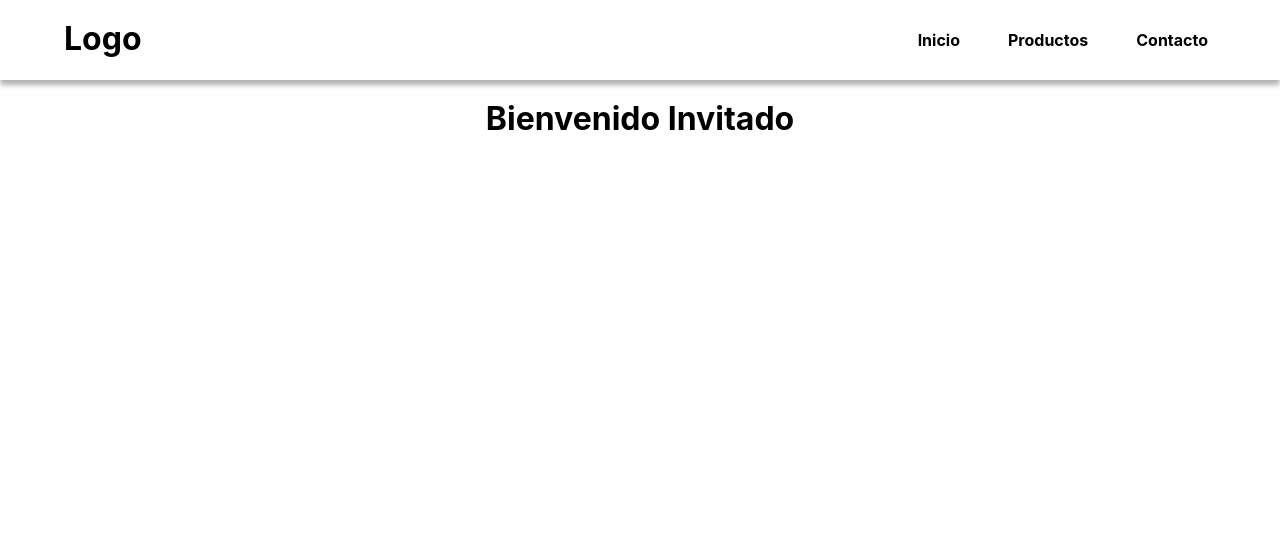
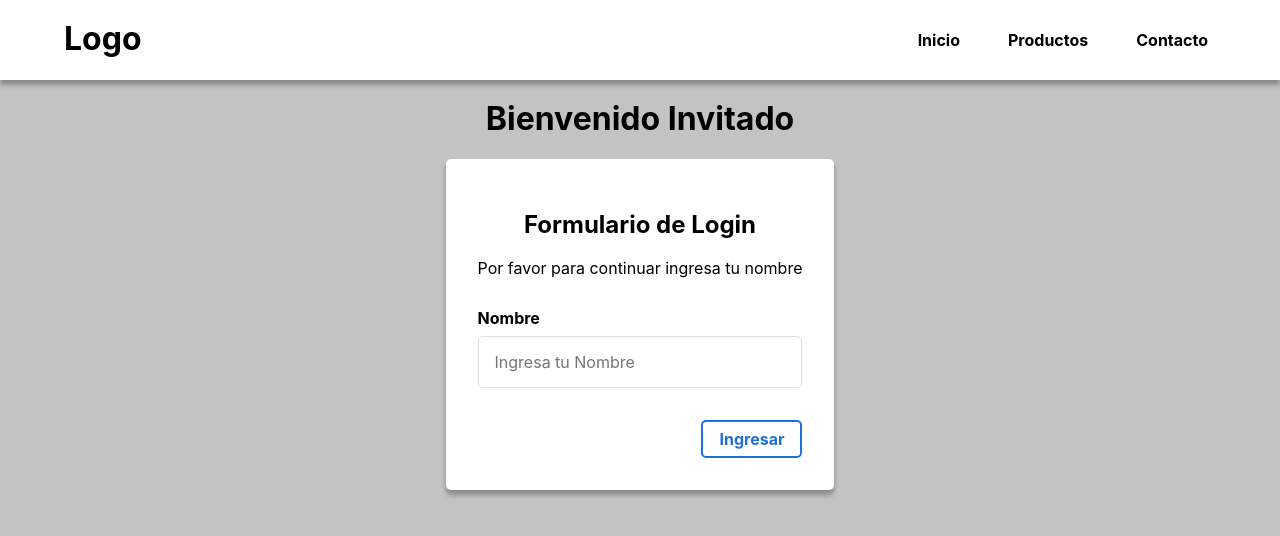
Before and after one commit to ignacioDorigo/context, a React (Create React App) app: page / in a window 1280 px wide. Shown: the top 536 px of the page. Built offline with nearby package versions, Linux system fonts and the light colour scheme.

Commit message:
HomeGuest

```diff
--- a/src/App.css
+++ b/src/App.css
@@ -400,3 +400,7 @@ html {
 a{
   text-decoration: none;
 }
+
+body{
+  background-color: #c3c3c3;
+}
--- /dev/null
+++ b/src/components/HomeGuest/HomeGuest.css
@@ -0,0 +1,4 @@
+.main__guest {
+    display: flex;
+    flex-direction: column;
+}
--- a/src/components/HomeGuest/HomeGuest.js
+++ b/src/components/HomeGuest/HomeGuest.js
@@ -2,6 +2,8 @@ import React, { useContext } from "react";
 import { UsuarioContext } from "../../context/UsuarioContext";
 import NavGuest from "../NavGuest/NavGuest";
 import styled from "styled-components";
+import LoginForm from "../LoginForm/LoginForm";
+import "./HomeGuest.css";
 
 const Titulo = styled.h1`
   text-align: center;
@@ -13,7 +15,11 @@ export default function HomeGuest() {
   return (
     <div>
       <NavGuest></NavGuest>
-      <Titulo>Bienvenido Invitado</Titulo>
+      <main className="main__guest">
+        <Titulo>Bienvenido Invitado</Titulo>
+
+        <LoginForm></LoginForm>
+      </main>
     </div>
   );
 }
--- /dev/null
+++ b/src/components/LoginForm/LoginForm.css
@@ -0,0 +1,61 @@
+.login-form {
+    box-shadow: 0px 5px 5px rgba(0, 0, 0, 0.3);
+    margin: 0 auto;
+    padding: 2rem;
+    border-radius: 5px;
+    background-color: #FFF;
+}
+
+.login-form h2 {
+    text-align: center;
+}
+
+.login-form p {
+    margin-bottom: 2rem;
+}
+
+.form__campo {
+    display: flex;
+    flex-direction: column;
+    gap: 0.5rem;
+}
+
+.form__label {
+    font-weight: bold;
+}
+
+.form__input {
+    padding: 1rem 1rem;
+    border: 1px solid #E1E1E1;
+    border-radius: 5px;
+}
+
+.form__button {
+    font-weight: bold;
+    padding: 0.5rem 1rem;
+    cursor: pointer;
+    border: 2px solid #216fdc;
+    border-radius: 5px;
+    color: #216fdc;
+    background-color: #FFF;
+    transition: all .3s ease-in-out;
+    margin-top: 2rem;
+    width: 100%;
+}
+
+@media (min-width: 768px) {
+    .form__button {
+        display: flex;
+        width: auto;
+        justify-self: end;
+    }
+}
+
+.form__button:hover {
+    box-shadow: 0px 5px 5px rgba(0, 0, 0, 0.3);
+    color: #FFF;
+    background-color: #216fdc;
+}
+.form__error{
+    color: red;
+}
--- /dev/null
+++ b/src/components/LoginForm/LoginForm.js
@@ -0,0 +1,45 @@
+import React, { useContext } from "react";
+import { useFormik } from "formik";
+import "./LoginForm.css";
+import { validationSchema } from "./validacionLoginForm";
+import { UsuarioContext } from "../../context/UsuarioContext";
+
+const valoresIniciales = {
+  nombre: "",
+};
+
+export default function LoginForm() {
+  const { login } = useContext(UsuarioContext);
+  const formik = useFormik({
+    initialValues: valoresIniciales,
+    validationSchema: validationSchema,
+    onSubmit: (formulario) => {
+      console.log(formulario);
+      login(formulario.nombre);
+    },
+  });
+  return (
+    <form className="login-form" onSubmit={formik.handleSubmit}>
+      <h2>Formulario de Login</h2>
+      <p>Por favor para continuar ingresa tu nombre</p>
+      <div className="form__campo">
+        <label className="form__label" htmlFor="nombre">
+          Nombre
+        </label>
+        <input
+          id="nombre"
+          className="form__input"
+          type="text"
+          placeholder="Ingresa tu Nombre"
+          {...formik.getFieldProps("nombre")}
+        ></input>
+        {formik.errors.nombre && formik.touched.nombre && (
+          <div className="form__error">{formik.errors.nombre}</div>
+        )}
+      </div>
+      <button type="submit" className="form__button">
+        Ingresar
+      </button>
+    </form>
+  );
+}
--- /dev/null
+++ b/src/components/LoginForm/validacionLoginForm.js
@@ -0,0 +1,7 @@
+import * as Yup from "yup";
+
+export const validationSchema = Yup.object({
+  nombre: Yup.string("El nombre debe ser un string")
+    .min(2, "El nombre debe tener minimo 2 caracteres")
+    .required("El nombre es obligatorio"),
+});
--- a/src/components/NavGuest/NavGuest.css
+++ b/src/components/NavGuest/NavGuest.css
@@ -1,5 +1,6 @@
 .header__bg {
     box-shadow: 0px 5px 5px rgba(0, 0, 0, 0.3);
+    background-color: #FFF;
 }
 
 .header {
```
